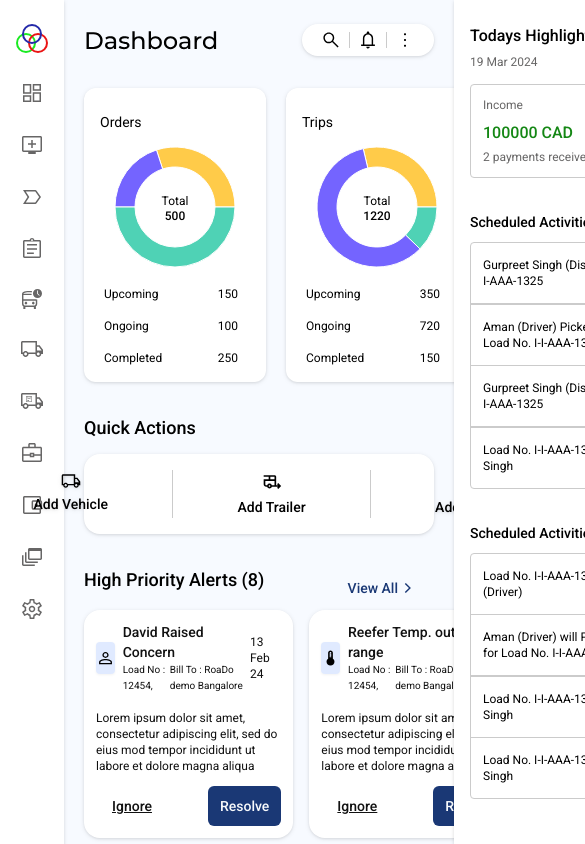
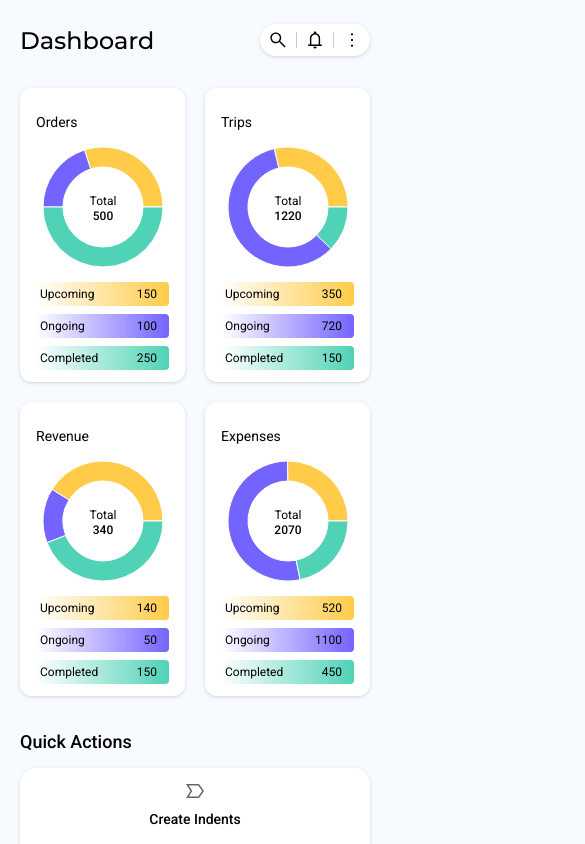
Before and after one commit to pshdotgg/rd-dashboard, a Next.js app: page / in a window 390 px wide. Shown: the top 844 px of the page, 585 px wide, since content can reach past the window. Built offline with nearby package versions, Linux system fonts and the light colour scheme.

Commit message:
Make it responsive

```diff
--- a/src/app/page.tsx
+++ b/src/app/page.tsx
@@ -4,7 +4,7 @@ import Highlights from '@/components/Highlights'
 
 export default function Home() {
   return (
-    <main className='flex w-screen min-h-screen m-0'>
+    <main className='flex max-md:flex-col max-w-screen min-h-screen m-0'>
       <Sidebar />
       <Dashboard />
       <Highlights />
--- a/src/components/Dashboard.tsx
+++ b/src/components/Dashboard.tsx
@@ -48,7 +48,7 @@ const Charts = async () => {
   const data: ChartDataType[] = await getChartData()
 
   return (
-    <div className='flex gap-5 w-full justify-between'>
+    <div className='grid grid-cols-4 w-full gap-5 max-sm:grid-cols-2 sm:max-xl:grid-cols-2 place-items-center '>
       {data.map((item) => (
         <DataChartCard key={item.name} data={item} />
       ))}
@@ -60,7 +60,7 @@ const DashboardHeader = () => {
   return (
     <div className='flex justify-between items-center'>
       <Icons.DashboardLogo />
-      <div className='rounded-2xl drop-shadow bg-white justify-center flex gap-2 h-8 w-[132px]'>
+      <div className='rounded-2xl drop-shadow bg-white justify-center flex gap-2 h-8 px-2 max-w-[132px]'>
         <Icons.Search className='cursor-pointer' />
         <Separator orientation='vertical' className='bg-[#CBCBCB] h-4 my-2' />
         <Icons.Notification className='cursor-pointer' />
@@ -73,9 +73,9 @@ const DashboardHeader = () => {
 
 const QuickActions = () => {
   return (
-    <div className='w-full min-h-20'>
+    <div className='max-w-full min-h-20 '>
       <h3 className='font-medium text-lg pb-3'>Quick Actions</h3>
-      <div className='bg-white flex justify-center items-center px-12 gap-12 py-4 rounded-2xl drop-shadow w-full'>
+      <div className='bg-white flex max-md:flex-col justify-center items-center xl:px-12 gap-5 md:max-lg:gap-1 xl:gap-12 py-4 rounded-2xl drop-shadow w-full'>
         <Button
           variant='link'
           className='text-sm flex flex-col gap-1.5 justify-center items-center'
@@ -86,7 +86,11 @@ const QuickActions = () => {
 
         <Separator
           orientation='vertical'
-          className='bg-[#CBCBCB] h-12 w-[1.5px]'
+          className='bg-[#CBCBCB] max-md:hidden h-12 w-[1.5px]'
+        />
+        <Separator
+          orientation='horizontal'
+          className='bg-[#CBCBCB] md:hidden w-full h-[1.5px]'
         />
 
         <Button
@@ -99,7 +103,11 @@ const QuickActions = () => {
 
         <Separator
           orientation='vertical'
-          className='bg-[#CBCBCB] h-12 w-[1.5px]'
+          className='bg-[#CBCBCB] h-12 max-md:hidden w-[1.5px]'
+        />
+        <Separator
+          orientation='horizontal'
+          className='bg-[#CBCBCB] md:hidden w-full h-[1.5px]'
         />
 
         <Button
@@ -112,7 +120,11 @@ const QuickActions = () => {
 
         <Separator
           orientation='vertical'
-          className='bg-[#CBCBCB] h-12 w-[1.5px]'
+          className='bg-[#CBCBCB] h-12 max-md:hidden w-[1.5px]'
+        />
+        <Separator
+          orientation='horizontal'
+          className='bg-[#CBCBCB] md:hidden w-full h-[1.5px]'
         />
 
         <Button
@@ -125,7 +137,11 @@ const QuickActions = () => {
 
         <Separator
           orientation='vertical'
-          className='bg-[#CBCBCB] h-12 w-[1.5px]'
+          className='bg-[#CBCBCB] h-12 max-md:hidden w-[1.5px]'
+        />
+        <Separator
+          orientation='horizontal'
+          className='bg-[#CBCBCB] md:hidden w-full h-[1.5px]'
         />
 
         <Button
@@ -146,14 +162,14 @@ const HighPriorityAlerts = async () => {
   return (
     <div className='w-full min-h-20'>
       <div className='flex justify-between items-center gap-5'>
-        <h3 className='font-medium text-lg pb-4'>
+        <h3 className='font-medium text-lg my-2'>
           High Priority Alerts ({data.length})
         </h3>
-        <Button variant='link' className='text-sm text-[#1A3875]'>
+        <Button variant='link' className='text-sm text-[#1A3875] p-0'>
           View All <Icons.RightChevron />
         </Button>
       </div>
-      <div className='flex items-center gap-4'>
+      <div className='flex max-lg:flex-col sm:max-md:flex-row items-center justify-between gap-5 lg:gap-14'>
         {data
           .slice(0, 2)
           .map(
@@ -199,7 +215,7 @@ const Alert = ({
   date,
 }: AlertProps) => {
   return (
-    <div className='bg-white rounded-2xl drop-shadow text-xs text-[#111111] max-w-96 p-3'>
+    <div className='bg-white rounded-2xl drop-shadow text-xs text-[#111111] w-full xl:max-w-[520px] max-w-full sm:max-md:max-w-80 p-3'>
       <div className='flex justify-between items-center w-full'>
         <div className='flex gap-2 items-center'>
           <div className='rounded flex justify-center items-center bg-[#e0eaff] drop-shadow-sm w-8 h-8'>
--- a/src/components/DataChartCard.tsx
+++ b/src/components/DataChartCard.tsx
@@ -1,26 +1,35 @@
 'use client'
 
-import { PieChart, Pie, Cell, ResponsiveContainer } from 'recharts'
+import { PieChart, Pie, Cell } from 'recharts'
 import { ChartDataType } from './Dashboard'
 
 const COLORS = ['#FFCB49', '#7464FF', '#4FD2B5']
 
 const DataChartCard = ({ data }: { data: ChartDataType }) => {
   return (
-    <div className='bg-white drop-shadow px-4 pt-6 pb-3 rounded-xl w-full max-w-60'>
+    <div className='bg-white drop-shadow px-4 pt-6 pb-3 rounded-xl w-full max-w-60 sm:max-md:max-w-72'>
       <h4 className='text-sm'>{data.name}</h4>
       <DataChart data={data.data} />
 
       <div className='flex flex-col gap-2'>
-        {data.data.map((d, i) => (
-          <div
-            key={d.name}
-            className={`flex text-xs gap-5 bg-gradient-to-r from-white to-[${COLORS[i]}] rounded justify-between py-1 pl-1 pr-3`}
-          >
-            <span>{d.name}</span>
-            <span>{d.value}</span>
-          </div>
-        ))}{' '}
+        <div
+          className={`flex text-xs gap-5 bg-gradient-to-r from-white to-[#FFCB49] rounded justify-between py-1 pl-1 pr-3`}
+        >
+          <span>{data.data[0].name}</span>
+          <span>{data.data[0].value}</span>
+        </div>
+        <div
+          className={`flex text-xs gap-5 bg-gradient-to-r from-white to-[#7464FF] rounded justify-between py-1 pl-1 pr-3`}
+        >
+          <span>{data.data[1].name}</span>
+          <span>{data.data[1].value}</span>
+        </div>
+        <div
+          className={`flex text-xs gap-5 bg-gradient-to-r from-white to-[#4FD2B5] rounded justify-between py-1 pl-1 pr-3`}
+        >
+          <span>{data.data[2].name}</span>
+          <span>{data.data[2].value}</span>
+        </div>
       </div>
     </div>
   )
@@ -29,7 +38,7 @@ const DataChartCard = ({ data }: { data: ChartDataType }) => {
 const DataChart = ({ data }: { data: { name: string; value: number }[] }) => {
   const total = data.reduce((acc, curr) => acc + curr.value, 0)
   return (
-    <PieChart className='mx-auto' width={150} height={150}>
+    <PieChart className='-ml-2 sm:mx-auto' width={150} height={150}>
       <Pie
         data={data}
         cx={70}
--- a/src/components/Highlights.tsx
+++ b/src/components/Highlights.tsx
@@ -30,13 +30,13 @@ const Highlights = async () => {
   const { completedActivities, scheduledActivities } = await getActivities()
 
   return (
-    <section className='bg-white flex flex-col drop-shadow px-4 py-6 max-w-screen-md w-full'>
+    <section className='bg-white flex flex-col drop-shadow px-4 py-6 lg:max-w-sm w-full'>
       <div className='flex pb-3.5 flex-col gap-1.5'>
         <h3 className='font-medium text-base'>Todays Highlights (14)</h3>
         <span className='text-[#676666] text-xs'>19 Mar 2024</span>
       </div>
       <div className='flex flex-col gap-6'>
-        <div className='flex gap-3'>
+        <div className='flex gap-3 justify-between'>
           <AccountCard
             type='Income'
             totalValue='100000'
@@ -50,19 +50,27 @@ const Highlights = async () => {
             totalPayments={5}
           />
         </div>
-        <Activity activities={completedActivities} />
-        <Activity activities={scheduledActivities} />
+        <div className='flex flex-col sm:max-md:flex-row sm:max-md:gap-5'>
+          <Activity activities={completedActivities} title='Completed' />
+          <Activity activities={scheduledActivities} title='Scheduled' />
+        </div>
       </div>
     </section>
   )
 }
 
-const Activity = ({ activities }: { activities: ActivityType[] }) => {
+const Activity = ({
+  title,
+  activities,
+}: {
+  title: string
+  activities: ActivityType[]
+}) => {
   return (
     <div>
       <div className='flex justify-between items-center'>
         <h3 className='text-sm font-medium'>
-          Scheduled Activities ({activities.length})
+          {title} Activities ({activities.length})
         </h3>
         <Button variant='link' className='text-[#11111] text-xs underline'>
           View all
@@ -70,7 +78,7 @@ const Activity = ({ activities }: { activities: ActivityType[] }) => {
       </div>
       <div className='rounded border border-1 border-[#cbcbcb]'>
         {activities.slice(0, 4).map(({ description }, i) => (
-          <div key={description} className='max-h-16'>
+          <div key={description + i} className='max-h-16 sm:max-md:h-14'>
             <p className='text-xs px-3 py-3.5'>
               {description.length > 100
                 ? `${description.slice(0, 100)}...`
@@ -98,7 +106,7 @@ const AccountCard = ({
   totalPayments,
 }: AccountCardProps) => {
   return (
-    <div className='flex flex-col w-[155px] p-3 border border-1 border-[#CBCBCB] rounded'>
+    <div className='flex flex-col w-[155px] max-md:w-80 p-3 border border-1 border-[#CBCBCB] rounded'>
       <span className='text-[#676666] text-xs'>{type}</span>
       <span
         className={`font-medium text-base mb-1 mt-2 ${
--- a/src/components/Sidebar.tsx
+++ b/src/components/Sidebar.tsx
@@ -4,7 +4,7 @@ import { Icons } from './Icons'
 
 const Sidebar = () => {
   return (
-    <div className='flex flex-col bg-white gap-7 min-w-16 py-6 drop-shadow items-center px-4'>
+    <div className='flex flex-col max-md:hidden bg-white gap-7 min-w-16 py-6 drop-shadow items-center px-4'>
       <Image src='/logo.svg' alt='logo' width={32} height={29} />
       <Icons.DashboardMenu />
       <Icons.AddToQueue />
```
